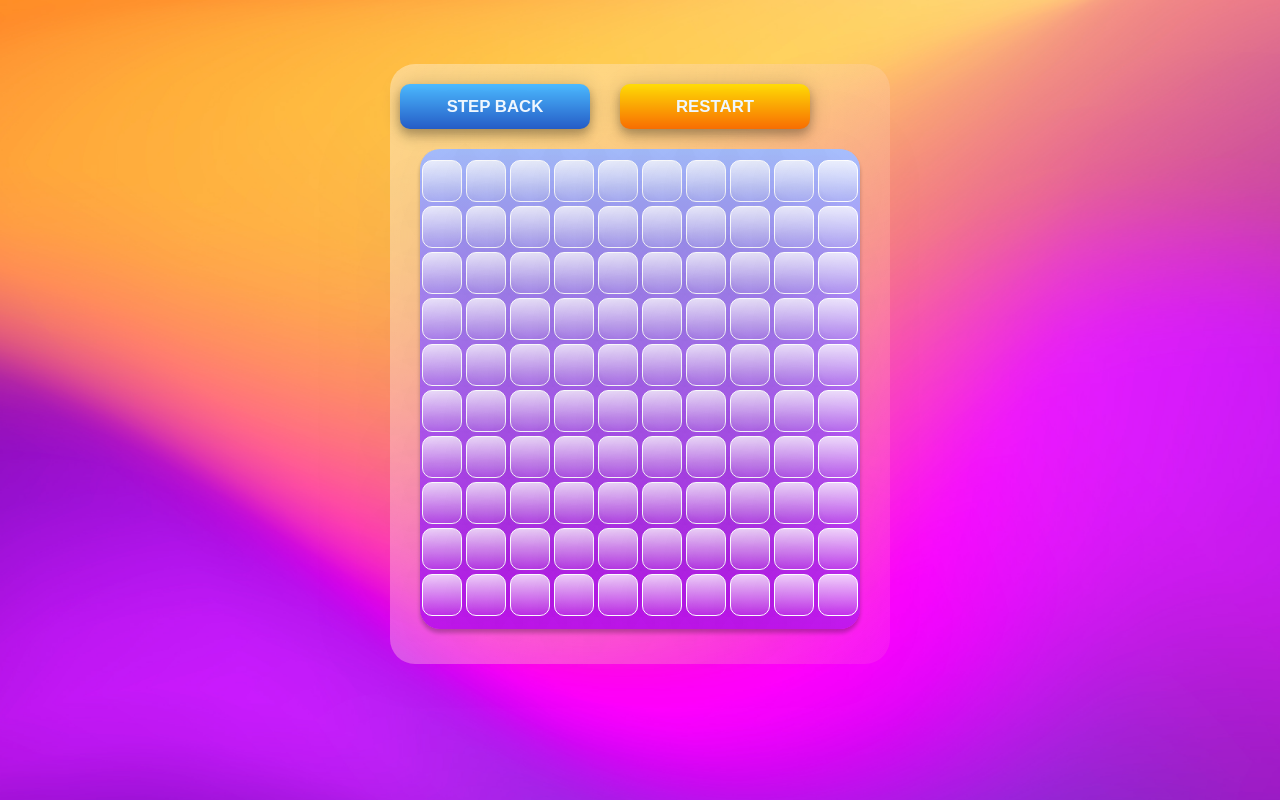
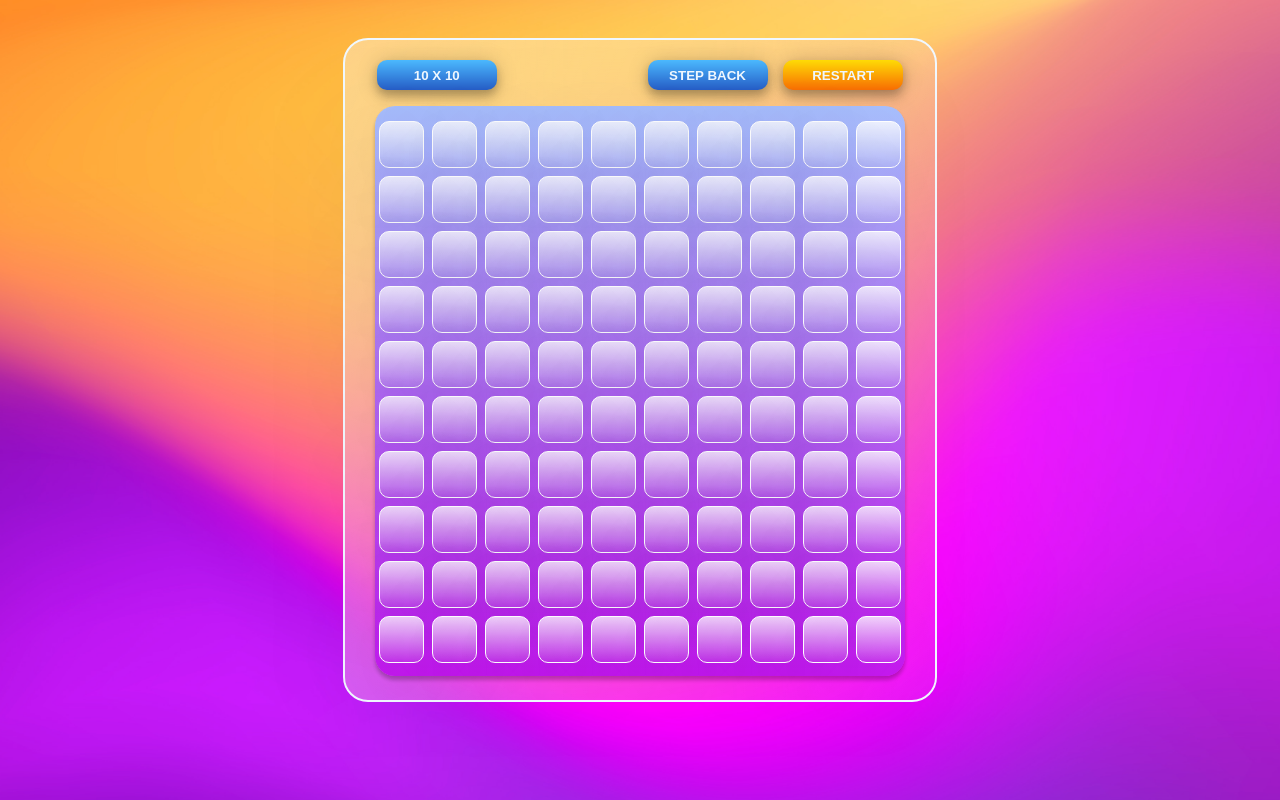
Before and after one commit to ksksksksksksksksksksks/knight-moves, an Angular app: page / in a window 1280 px wide. Built offline with nearby package versions, Linux system fonts and the light colour scheme.

Commit message:
Show field size selection button

```diff
--- a/src/app/app.component.css
+++ b/src/app/app.component.css
@@ -1,16 +1,17 @@
 .container-card {
     margin: auto;
     width: 70%;
-    max-width: 500px;
-    max-height: 500px;
+    max-width: 590px;
+    max-height: 660px;
     height: 80%;
     left: 0;
     top: 10%;
     background: linear-gradient(111.49deg, rgba(255, 255, 255, 0.4) -8.95%, rgba(255, 255, 255, 0.01) 114%);
     backdrop-filter: blur(100px);
     border-radius: 25px;
-    min-height: 600px;
-    margin-top: 5%;
+    min-height: 660px;
+    margin-top: 3%;
+    border: 2px solid aliceblue;
 }
 
 header {
@@ -40,47 +41,67 @@ p {
 }
 
 .buttonStepBack {
+    position: absolute;
+    right: 25%;
     text-transform: uppercase;
     background: linear-gradient(180deg, #FFFFFF 0%, rgba(255, 255, 255, 0) 100%), #265DC7;
     background-blend-mode: overlay, normal;
     box-shadow: 0px 4.15917px 8.31834px rgba(0, 0, 0, 0.14), 0px 8.31834px 10.3979px rgba(0, 0, 0, 0.12), 0px 2.07958px 20.7958px rgba(0, 0, 0, 0.2);
     border: none;
-    width: 190px;
-    height: 45px;
+    width: 120px;
+    height: 30px;
     border-radius: 10px;
-    font-size: larger;
     color: aliceblue;
-    margin: 10px;
+    margin: 20px;
     font-weight: bold;
 }
 
 .buttonRestart {
+    position: absolute;
+    right: 2%;
     text-transform: uppercase;
     background: linear-gradient(180deg, #FFFFFF 0%, rgba(255, 255, 255, 0) 100%), #F96E03;
     background-blend-mode: overlay, normal;
     box-shadow: 0px 4.15917px 8.31834px rgba(0, 0, 0, 0.14), 0px 8.31834px 10.3979px rgba(0, 0, 0, 0.12), 0px 2.07958px 20.7958px rgba(0, 0, 0, 0.2);
     border: none;
-    width: 190px;
-    height: 45px;
+    width: 120px;
+    height: 30px;
     border-radius: 10px;
-    font-size: larger;
+    color: aliceblue;
+    margin: 20px;
+    font-weight: bold;
+}
+
+.buttonSetFieldSize {
+    position: absolute;
+    left: 2%;
+    text-transform: uppercase;
+    background: linear-gradient(180deg, #FFFFFF 0%, rgba(255, 255, 255, 0) 100%), #265DC7;
+    background-blend-mode: overlay, normal;
+    box-shadow: 0px 4.15917px 8.31834px rgba(0, 0, 0, 0.14), 0px 8.31834px 10.3979px rgba(0, 0, 0, 0.12), 0px 2.07958px 20.7958px rgba(0, 0, 0, 0.2);
+    border: none;
+    width: 120px;
+    height: 30px;
+    border-radius: 10px;
     color: aliceblue;
     margin: 20px;
     font-weight: bold;
 }
 
 .container-game {
+    position: absolute;
     background: linear-gradient(180deg, #AAC2FF 0%, #C81BF1 100%);
     box-shadow: 0px 4px 4px rgba(0, 0, 0, 0.25);
     backdrop-filter: blur(101px);
     border-radius: 20px;
     width: 100%;
     height: 80%;
-    max-height: 480px;
-    min-height: 480px;
-    max-width: 440px;
+    max-height: 570px;
+    min-height: 570px;
+    max-width: 530px;
     top: 10%;
     margin: auto;
+    left: 5%;
 }
 
 .container-board {
--- a/src/app/app.component.html
+++ b/src/app/app.component.html
@@ -1,7 +1,7 @@
-<!-- <button mat-raised-button (click)="selectFieldSize()">select field size</button>  -->
 <div class="container-card">
   <header>
     <!-- <p>10x10</p> -->
+    <button class="buttonSetFieldSize" (click)="selectFieldSize()">10 x 10</button>
     <button class="buttonStepBack" (click)="takeStepBack()">step back</button>
     <button class="buttonRestart" (click)="restart()">restart</button>
   </header>
--- a/src/app/board/board.component.css
+++ b/src/app/board/board.component.css
@@ -5,14 +5,14 @@
 
 .cell {
     width: 10%;
-    height: 40px;
+    height: 45px;
     background: linear-gradient(180deg, #FFFFFF -31.99%, rgba(255, 255, 255, 0) 113.98%);
     filter: drop-shadow(-21px 15px 50px rgba(29, 38, 70, 0.25));
     backdrop-filter: blur(14px);
     border-radius: 10px;
     justify-content: center;
     align-items: center;
-    margin: 2px;
+    margin: 4px;
     border: 1px solid #FFFFFF;
     position: relative;
 }
--- a/src/app/board/board.component.ts
+++ b/src/app/board/board.component.ts
@@ -60,7 +60,7 @@ export class BoardComponent implements OnInit {
       }
     }
 
-    //this.items = Array(this.fieldSize).fill(Array(this.fieldSize).fill({initCell}));
+    //this.items = Array(this.fieldSize).fill(Array(this.fieldSize).fill(initCell));
   }
 
   clicked(event: Event) {
--- a/src/app/editor/editor.component.ts
+++ b/src/app/editor/editor.component.ts
@@ -1,6 +1,6 @@
-import { Component, OnInit, OnChanges } from '@angular/core';
+import { Component, OnInit, Inject } from '@angular/core';
 import { FormControl, Validators } from '@angular/forms';
-import { MatDialogRef } from '@angular/material/dialog';
+import { MAT_DIALOG_DATA, MatDialogRef } from '@angular/material/dialog';
 
 @Component({
   selector: 'app-editor',
@@ -8,9 +8,12 @@ import { MatDialogRef } from '@angular/material/dialog';
   styleUrls: ['./editor.component.css']
 })
 export class EditorComponent implements OnInit {
-  size = new FormControl('10', Validators.required);
+  size = new FormControl(10, Validators.required);
 
-  constructor(public modal: MatDialogRef<EditorComponent>) { }
+  constructor(public modal: MatDialogRef<EditorComponent>/*,
+    @Inject(MAT_DIALOG_DATA) public data: any*/) {
+      //this.size.patchValue = data;
+    }
 
   ngOnInit(): void {
   }
```
